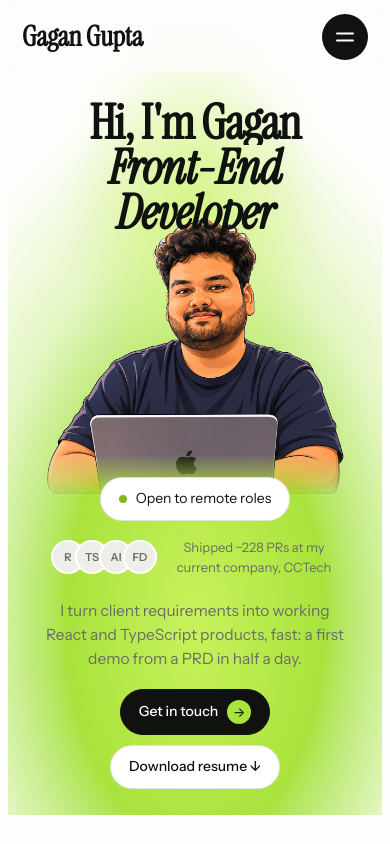
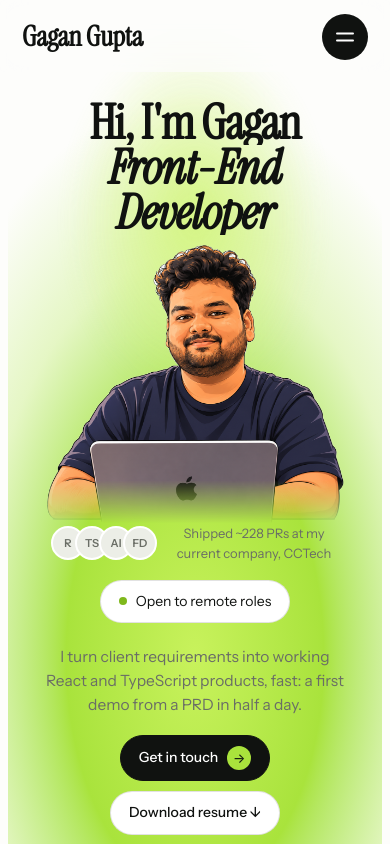
Before and after one commit to gagan2389/portfolio, a React (Vite) app: page / in a window 390 px wide. Shown: the top 844 px of the page. Built offline with nearby package versions, Linux system fonts and the light colour scheme.

Commit message:
feat: add responsive styles for hero section and process dash

```diff
--- a/src/styles/site.css
+++ b/src/styles/site.css
@@ -398,3 +398,12 @@ html{scroll-padding-top:24px}
 .menu.open span:nth-child(2){transform:rotate(-45deg)}
 .cur-on .cur-dot.hide,.cur-on .cur-ring.hide{opacity:0}
 .has-cur .menu,.has-cur .menu *{cursor:pointer}
+@media(max-width:760px){
+  .hero-left .proof{order:1}
+  .hero-left .avail{order:2}
+  .hero-portrait{margin-top:20px}
+  .hero-bottom{margin-top:0}
+}
+@media(max-width:760px){.hero-portrait{margin-top:-12px}}
+@media(max-width:760px){.hero-portrait{margin-top:-34px}}
+@media(max-width:820px){.process .dash{display:none}}
```
